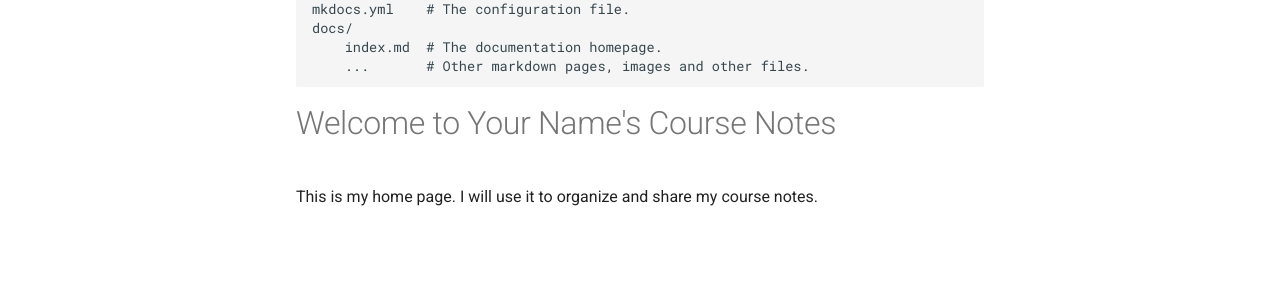
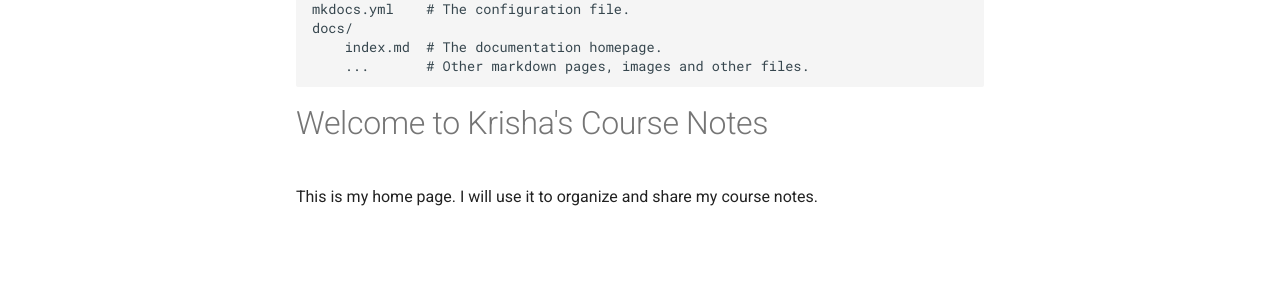
Before and after one commit to kdmalkan/comp423-course-notes, an MkDocs documentation site: the page built from docs/index.md, in a window 1280 px wide. Shown: the part 524-824 px from the top of the page. Built offline with MkDocs 1.6.1 and Material for MkDocs 9.7.7, drawn with Linux system fonts in a browser that asks for light colours.

Commit message:
Name of website

```diff
--- a/docs/index.md
+++ b/docs/index.md
@@ -15,6 +15,6 @@ For full documentation visit [mkdocs.org](https://www.mkdocs.org).
     docs/
         index.md  # The documentation homepage.
         ...       # Other markdown pages, images and other files.
-# Welcome to Your Name's Course Notes
+# Welcome to Krisha's Course Notes
 
 This is my home page. I will use it to organize and share my course notes.
```
